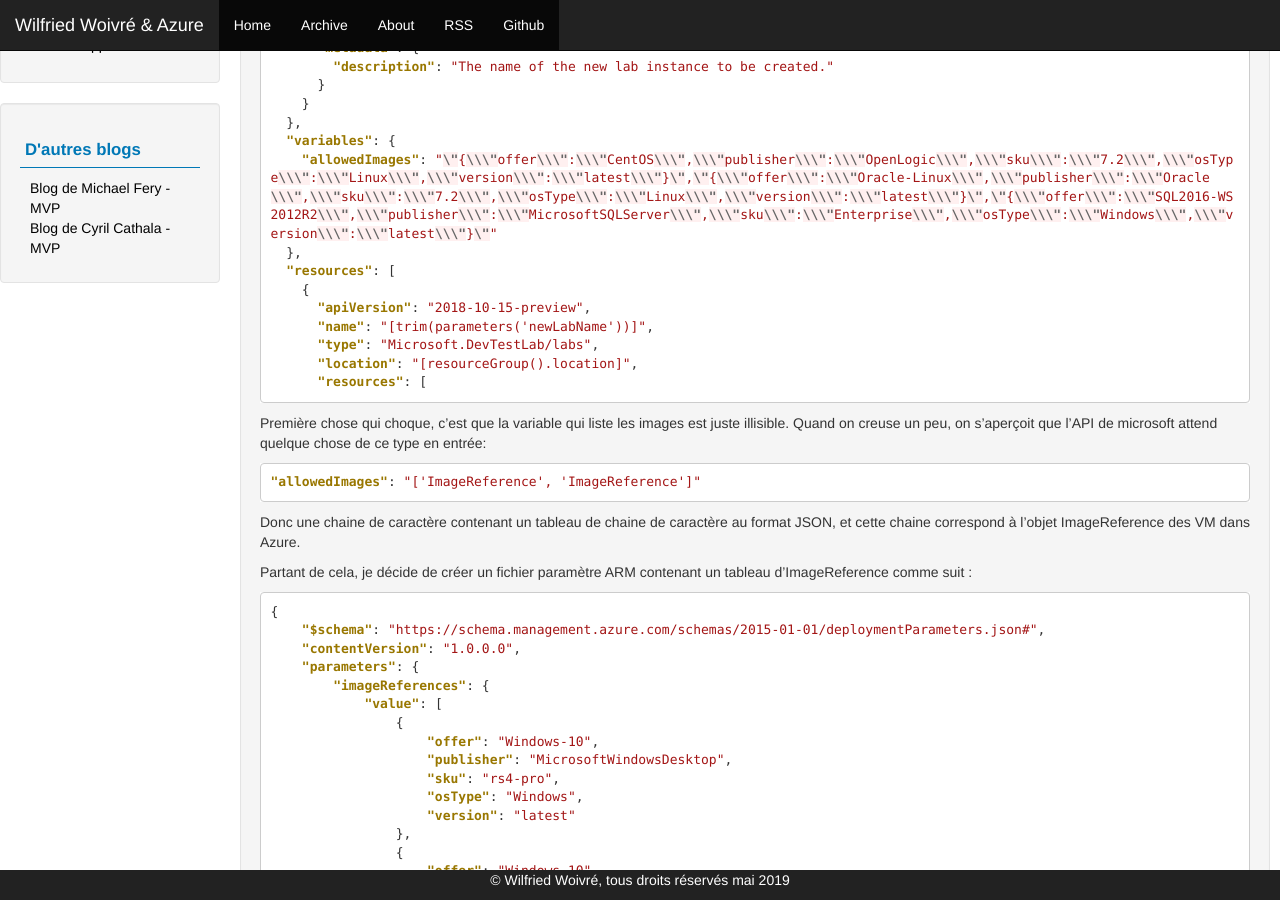
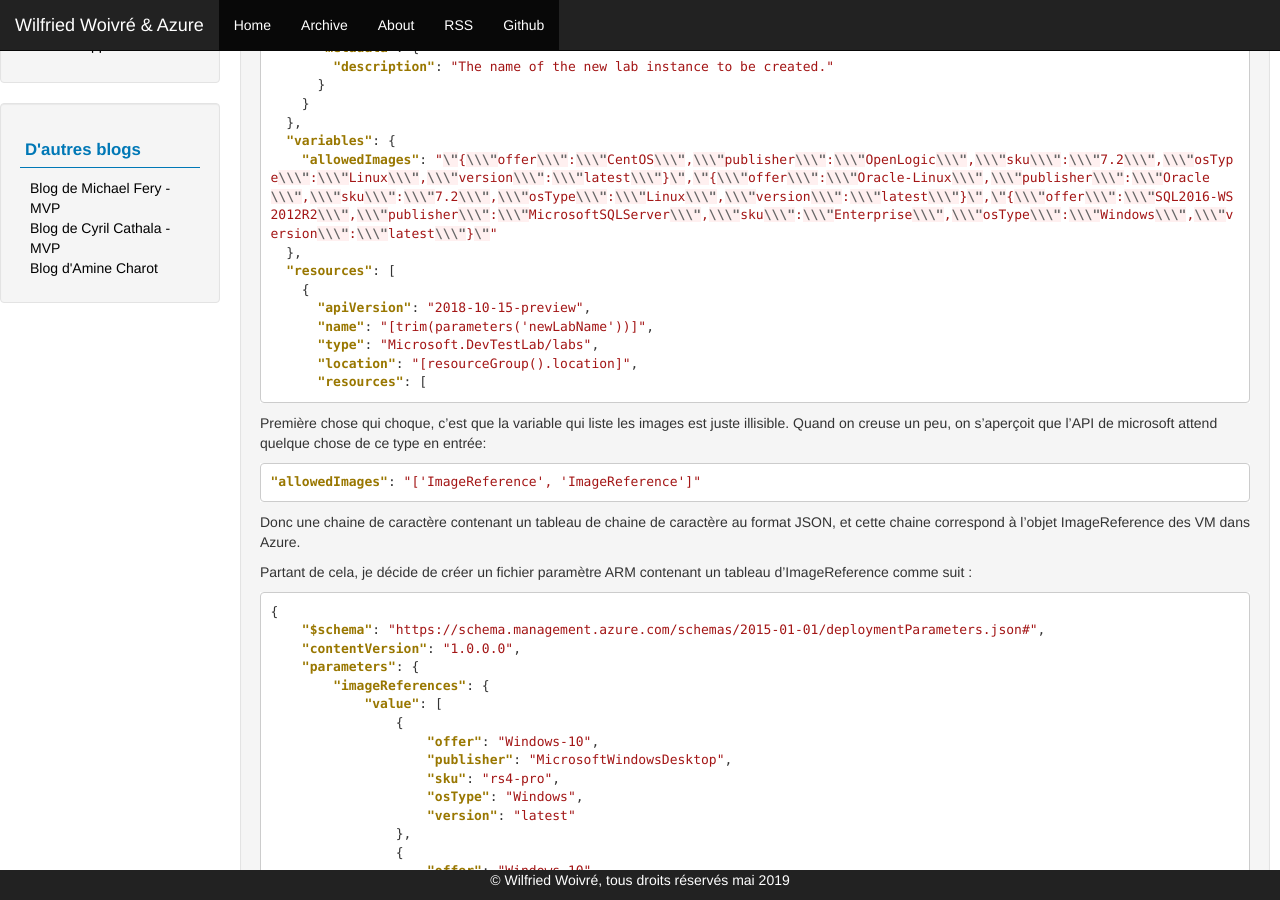
Before and after one commit to wilfriedwoivre/wilfriedwoivre.github.io, a Jekyll site: the page built from index.html, in a window 1280 px wide and 900 px high, scrolled down 1353 px. Built offline with Jekyll 4.4.1, drawn with Linux system fonts in a browser that asks for light colours; the list of posts is cut into pages by our own code.

Commit message:
Blog Amine

```diff
--- a/_includes/links-list.html
+++ b/_includes/links-list.html
@@ -8,5 +8,8 @@
     <li>
       <a href="http://cyril.cathala.org/">Blog de Cyril Cathala - MVP</a>
     </li>
+    <li>
+      <a href="https://medium.com/@charotamine">Blog d'Amine Charot</a>
+    </li>
   </ul>
 </div>
```
